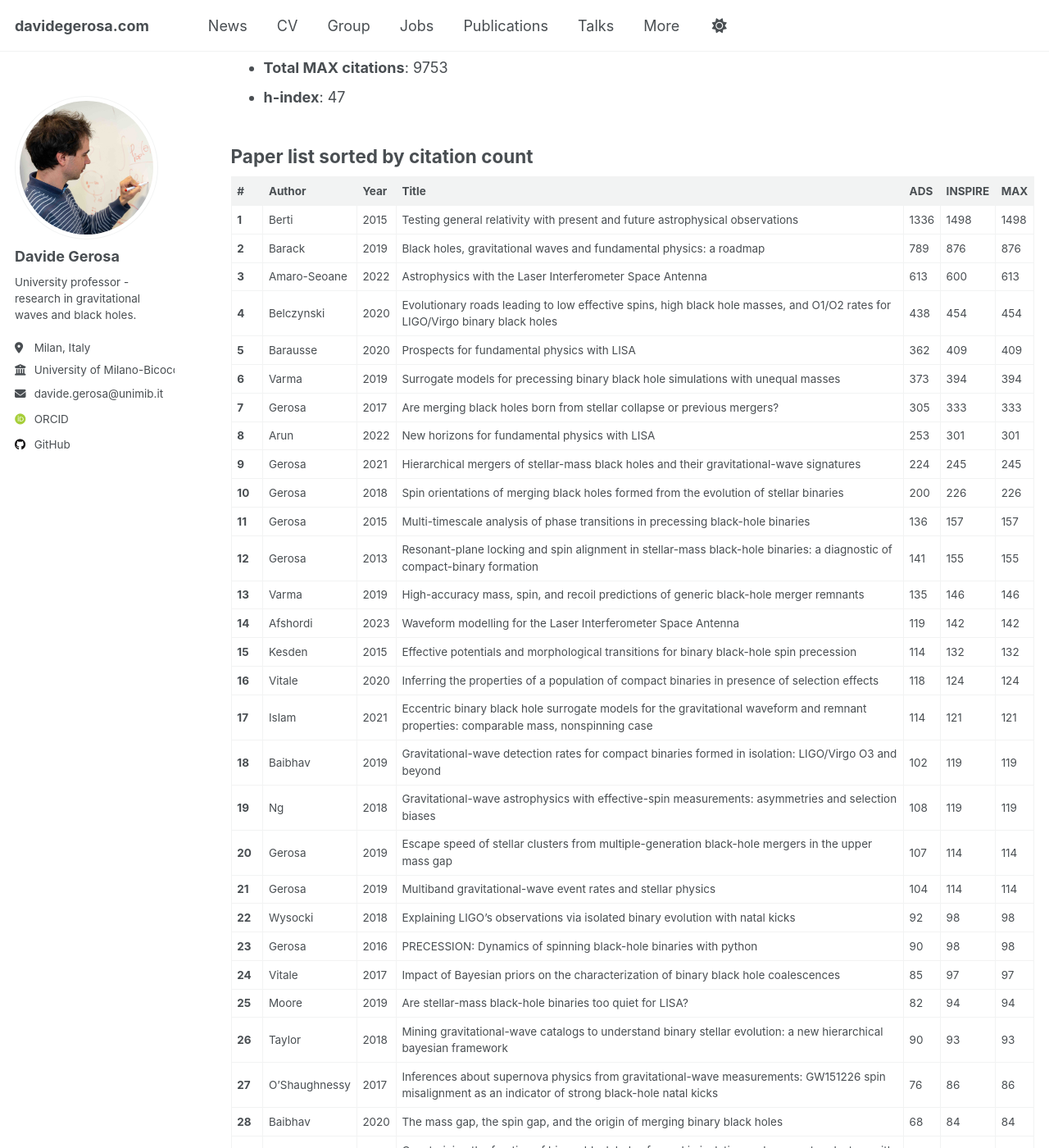
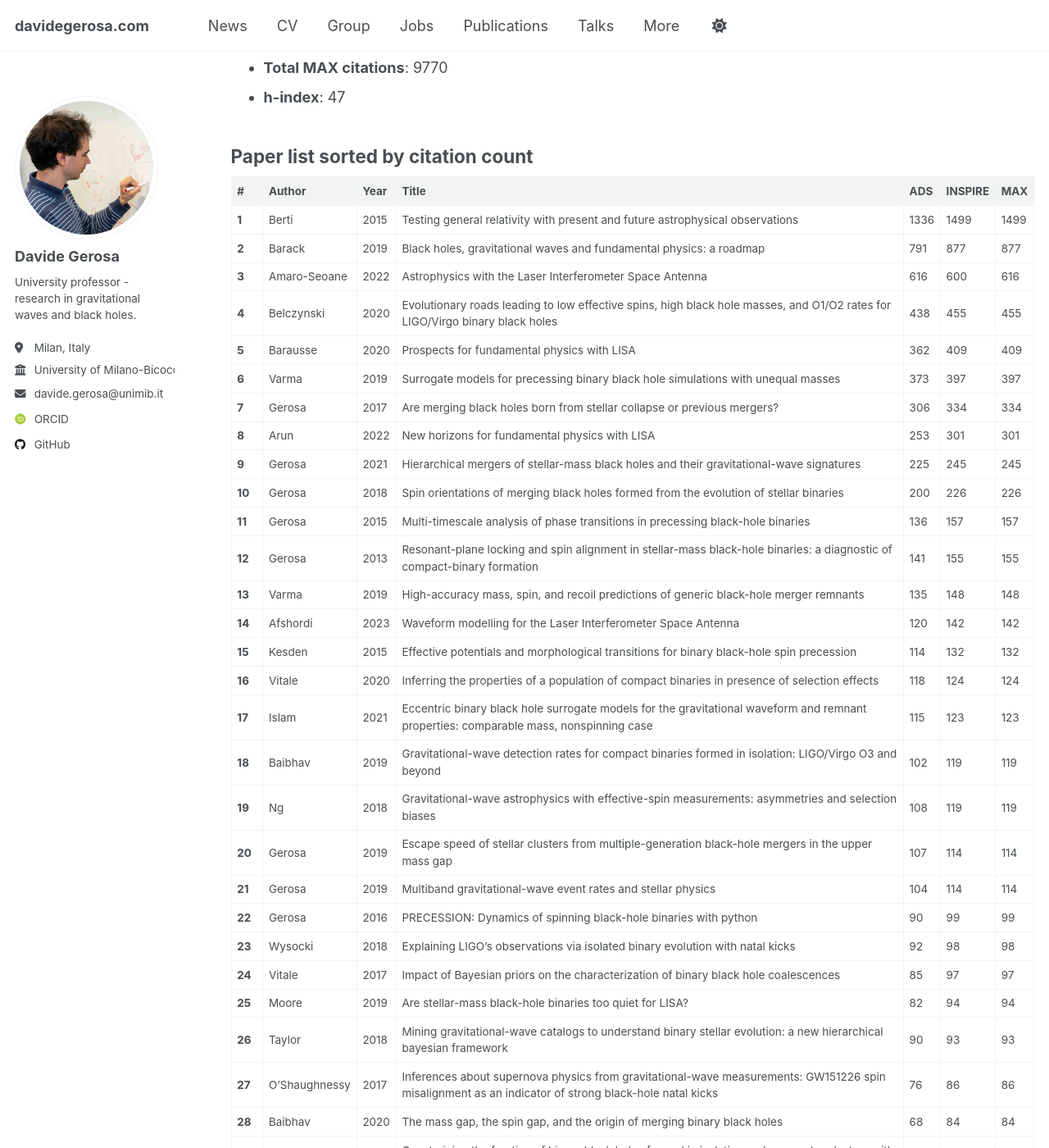
Before and after one commit to dgerosa/website, a Jekyll site: the page built from _pages/citations.md, in a window 1280 px wide and 1400 px high, scrolled down 319 px. Shown: the whole window at 82% size. Built offline with Jekyll 4.4.1, drawn with Linux system fonts in a browser that asks for light colours; some web fonts are replaced; some of the changed text lies outside the part shown.

Commit message:
Website update from workflow

```diff
--- a/_pages/_citations.md
+++ b/_pages/_citations.md
@@ -1,37 +1,37 @@
 ## Citation Summary
 
-- **Total ADS citations**: 8863
-- **Total INSPIRE citations**: 9712
-- **Total MAX citations**: 9753
+- **Total ADS citations**: 8873
+- **Total INSPIRE citations**: 9727
+- **Total MAX citations**: 9770
 - **h-index**: 47
 
 ## Paper list sorted by citation count
 
 | # | Author | Year | Title | ADS | INSPIRE | MAX |
 |---|--------|------|-------|-----|---------|-----|
-| **1** | Berti | 2015 | Testing general relativity with present and future astrophysical observations | 1336 | 1498 | 1498 |
-| **2** | Barack | 2019 | Black holes, gravitational waves and fundamental physics: a roadmap | 789 | 876 | 876 |
-| **3** | Amaro-Seoane | 2022 | Astrophysics with the Laser Interferometer Space Antenna | 613 | 600 | 613 |
-| **4** | Belczynski | 2020 | Evolutionary roads leading to low effective spins, high black hole masses, and O1/O2 rates for LIGO/Virgo binary black holes | 438 | 454 | 454 |
+| **1** | Berti | 2015 | Testing general relativity with present and future astrophysical observations | 1336 | 1499 | 1499 |
+| **2** | Barack | 2019 | Black holes, gravitational waves and fundamental physics: a roadmap | 791 | 877 | 877 |
+| **3** | Amaro-Seoane | 2022 | Astrophysics with the Laser Interferometer Space Antenna | 616 | 600 | 616 |
+| **4** | Belczynski | 2020 | Evolutionary roads leading to low effective spins, high black hole masses, and O1/O2 rates for LIGO/Virgo binary black holes | 438 | 455 | 455 |
 | **5** | Barausse | 2020 | Prospects for fundamental physics with LISA | 362 | 409 | 409 |
-| **6** | Varma | 2019 | Surrogate models for precessing binary black hole simulations with unequal masses | 373 | 394 | 394 |
-| **7** | Gerosa | 2017 | Are merging black holes born from stellar collapse or previous mergers? | 305 | 333 | 333 |
+| **6** | Varma | 2019 | Surrogate models for precessing binary black hole simulations with unequal masses | 373 | 397 | 397 |
+| **7** | Gerosa | 2017 | Are merging black holes born from stellar collapse or previous mergers? | 306 | 334 | 334 |
 | **8** | Arun | 2022 | New horizons for fundamental physics with LISA | 253 | 301 | 301 |
-| **9** | Gerosa | 2021 | Hierarchical mergers of stellar-mass black holes and their gravitational-wave signatures | 224 | 245 | 245 |
+| **9** | Gerosa | 2021 | Hierarchical mergers of stellar-mass black holes and their gravitational-wave signatures | 225 | 245 | 245 |
 | **10** | Gerosa | 2018 | Spin orientations of merging black holes formed from the evolution of stellar binaries | 200 | 226 | 226 |
 | **11** | Gerosa | 2015 | Multi-timescale analysis of phase transitions in precessing black-hole binaries | 136 | 157 | 157 |
 | **12** | Gerosa | 2013 | Resonant-plane locking and spin alignment in stellar-mass black-hole binaries: a diagnostic of compact-binary formation | 141 | 155 | 155 |
-| **13** | Varma | 2019 | High-accuracy mass, spin, and recoil predictions of generic black-hole merger remnants | 135 | 146 | 146 |
-| **14** | Afshordi | 2023 | Waveform modelling for the Laser Interferometer Space Antenna | 119 | 142 | 142 |
+| **13** | Varma | 2019 | High-accuracy mass, spin, and recoil predictions of generic black-hole merger remnants | 135 | 148 | 148 |
+| **14** | Afshordi | 2023 | Waveform modelling for the Laser Interferometer Space Antenna | 120 | 142 | 142 |
 | **15** | Kesden | 2015 | Effective potentials and morphological transitions for binary black-hole spin precession | 114 | 132 | 132 |
 | **16** | Vitale | 2020 | Inferring the properties of a population of compact binaries in presence of selection effects | 118 | 124 | 124 |
-| **17** | Islam | 2021 | Eccentric binary black hole surrogate models for the gravitational waveform and remnant properties: comparable mass, nonspinning case | 114 | 121 | 121 |
+| **17** | Islam | 2021 | Eccentric binary black hole surrogate models for the gravitational waveform and remnant properties: comparable mass, nonspinning case | 115 | 123 | 123 |
 | **18** | Baibhav | 2019 | Gravitational-wave detection rates for compact binaries formed in isolation: LIGO/Virgo O3 and beyond | 102 | 119 | 119 |
 | **19** | Ng | 2018 | Gravitational-wave astrophysics with effective-spin measurements: asymmetries and selection biases | 108 | 119 | 119 |
 | **20** | Gerosa | 2019 | Escape speed of stellar clusters from multiple-generation black-hole mergers in the upper mass gap | 107 | 114 | 114 |
 | **21** | Gerosa | 2019 | Multiband gravitational-wave event rates and stellar physics | 104 | 114 | 114 |
-| **22** | Wysocki | 2018 | Explaining LIGO's observations via isolated binary evolution with natal kicks | 92 | 98 | 98 |
-| **23** | Gerosa | 2016 | PRECESSION: Dynamics of spinning black-hole binaries with python | 90 | 98 | 98 |
+| **22** | Gerosa | 2016 | PRECESSION: Dynamics of spinning black-hole binaries with python | 90 | 99 | 99 |
+| **23** | Wysocki | 2018 | Explaining LIGO's observations via isolated binary evolution with natal kicks | 92 | 98 | 98 |
 | **24** | Vitale | 2017 | Impact of Bayesian priors on the characterization of binary black hole coalescences | 85 | 97 | 97 |
 | **25** | Moore | 2019 | Are stellar-mass black-hole binaries too quiet for LISA? | 82 | 94 | 94 |
 | **26** | Taylor | 2018 | Mining gravitational-wave catalogs to understand binary stellar evolution: a new hierarchical bayesian framework | 90 | 93 | 93 |
```
Also changed, not shown: other parts of _pages/_citations.md (+9 -9 lines), _pages/_group.md (+1 -1 lines), _pages/_publications.md (+1 -1 lines), _pages/_talks.md (+1 -1 lines).
